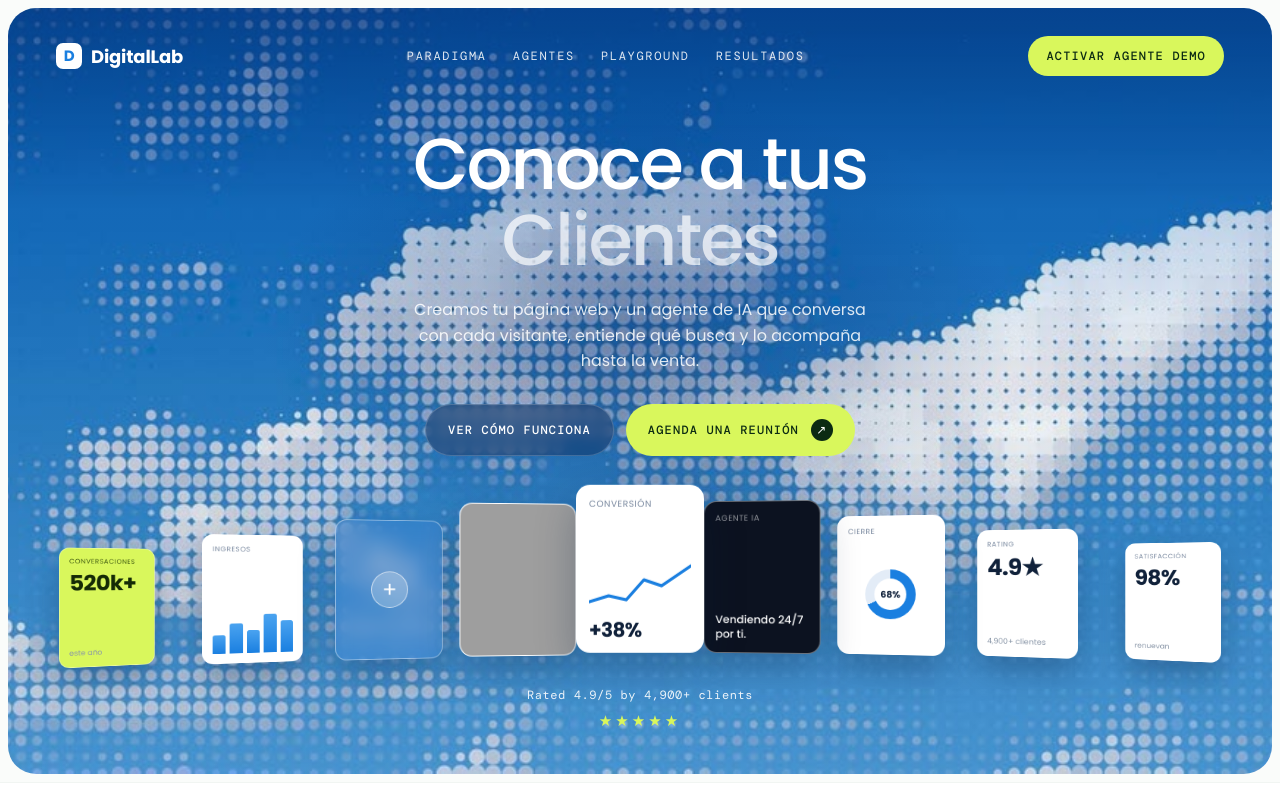
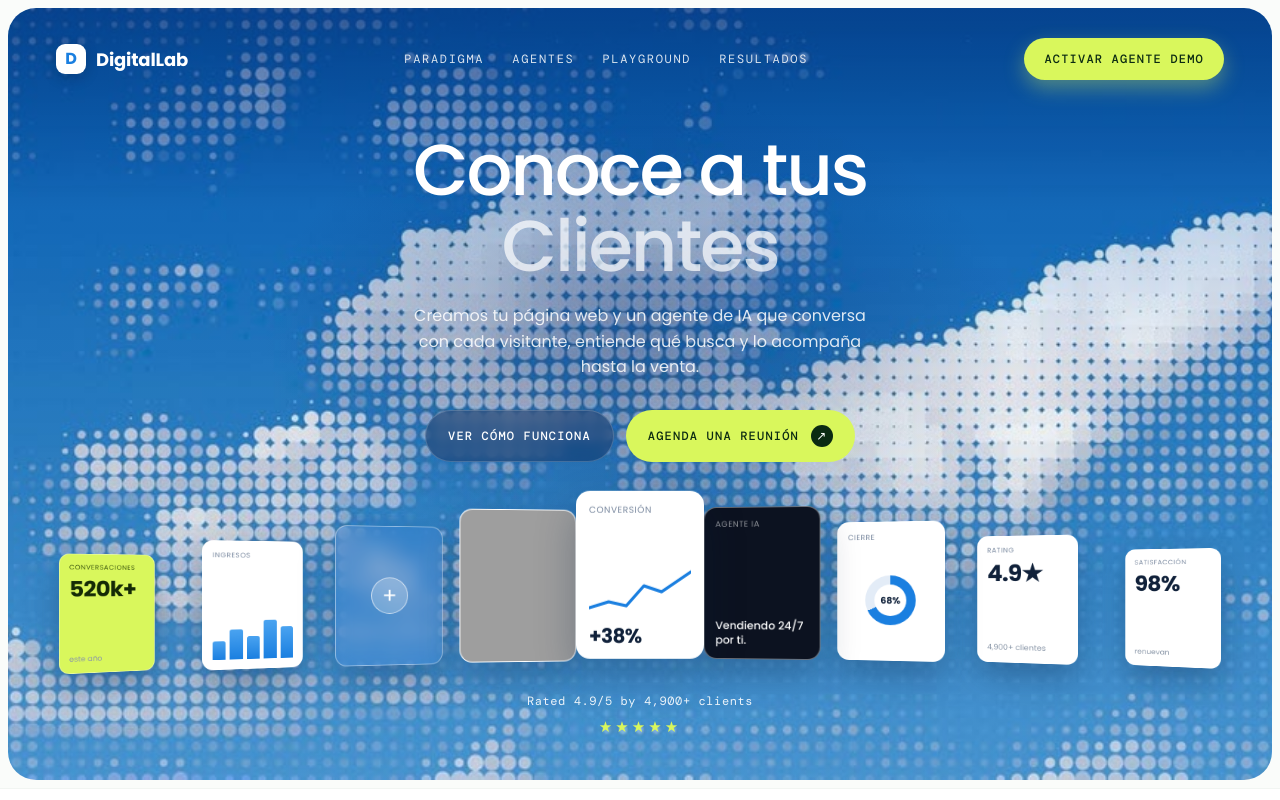
Before and after one commit to emmi-lili/inside-labs, a plain HTML site: page index.html in a window 1280 px wide. Shown: the top 800 px of the page. Drawn offline with nearby package versions, Linux system fonts and the light colour scheme; grey boxes are pictures that could not be loaded.

Commit message:
feat(hero): add live badge, animated link underline and polished logo/button to nav

```diff
--- a/index.html
+++ b/index.html
@@ -103,14 +103,20 @@
   .hero-nav, .hero-center, .hero-carousel, .hero-rating { position: relative; z-index: 1; }
 
   /* --- Nav interna del hero --- */
-  .hero-nav { width: 100%; max-width: 1200px; display: flex; align-items: center; justify-content: space-between; gap: 16px; padding: 6px 4px; z-index: 5; }
-  .hero-logo { display: flex; align-items: center; gap: 9px; color: #fff; font-weight: 700; font-size: 18px; letter-spacing: -.01em; }
-  .hero-logo .mark { width: 26px; height: 26px; border-radius: 7px; background: #fff; color: #1A7FE0; display: flex; align-items: center; justify-content: center; font-weight: 800; font-size: 15px; }
-  .hero-links { display: flex; gap: 26px; }
-  .hero-links a { color: #fff; font-size: 12px; letter-spacing: .14em; text-transform: uppercase; opacity: .88; transition: opacity .15s; }
+  .hero-nav { width: 100%; max-width: 1200px; display: flex; align-items: center; justify-content: space-between; gap: 16px; padding: 8px 4px; }
+  .hero-brand { display: flex; align-items: center; gap: 12px; }
+  .hero-logo { display: flex; align-items: center; gap: 10px; color: #fff; font-weight: 700; font-size: 18px; letter-spacing: -.01em; }
+  .hero-logo .mark { width: 30px; height: 30px; border-radius: 9px; background: #fff; color: #1A7FE0; display: flex; align-items: center; justify-content: center; font-weight: 800; font-size: 16px; box-shadow: 0 4px 14px rgba(0,0,0,.18); }
+  .hero-live { display: inline-flex; align-items: center; gap: 7px; font-size: 11px; letter-spacing: .1em; text-transform: uppercase; color: #fff; background: rgba(255,255,255,.14); border: 1px solid rgba(255,255,255,.28); padding: 5px 11px; border-radius: 100px; backdrop-filter: blur(6px); }
+  .hero-live .pulse { width: 7px; height: 7px; border-radius: 50%; background: #D9F75C; animation: pulsering 2s infinite; }
+  @keyframes pulsering { 0% { box-shadow: 0 0 0 0 rgba(217,247,92,.6); } 70% { box-shadow: 0 0 0 7px rgba(217,247,92,0); } 100% { box-shadow: 0 0 0 0 rgba(217,247,92,0); } }
+  .hero-links { display: flex; gap: 28px; }
+  .hero-links a { position: relative; color: #fff; font-size: 12px; letter-spacing: .14em; text-transform: uppercase; opacity: .85; transition: opacity .15s; padding: 4px 0; }
+  .hero-links a::after { content: ''; position: absolute; left: 0; bottom: -1px; width: 0; height: 1.5px; background: #D9F75C; transition: width .22s ease; }
   .hero-links a:hover { opacity: 1; }
-  .hero-navbtn { background: #D9F75C; color: #0b2a12; font-size: 12px; letter-spacing: .1em; text-transform: uppercase; padding: 11px 18px; border-radius: 100px; font-weight: 500; transition: transform .18s ease, box-shadow .18s ease; }
-  .hero-navbtn:hover { transform: translateY(-1px); box-shadow: 0 10px 22px rgba(217,247,92,.4); }
+  .hero-links a:hover::after { width: 100%; }
+  .hero-navbtn { display: inline-flex; align-items: center; gap: 8px; background: #D9F75C; color: #0b2a12; font-size: 12px; letter-spacing: .1em; text-transform: uppercase; padding: 12px 20px; border-radius: 100px; font-weight: 500; box-shadow: 0 8px 20px rgba(217,247,92,.35); transition: transform .18s ease, box-shadow .18s ease, background .18s ease; }
+  .hero-navbtn:hover { transform: translateY(-1px); background: #e6ff6e; box-shadow: 0 12px 26px rgba(217,247,92,.5); }
 
   /* --- Texto central --- */
   .hero-center { flex: 1; display: flex; flex-direction: column; align-items: center; justify-content: center; text-align: center; padding: 44px 0 6px; }
```
